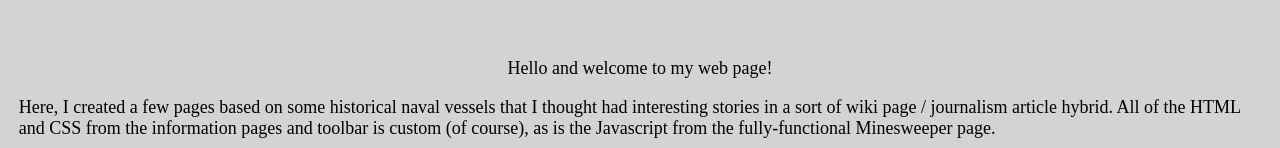
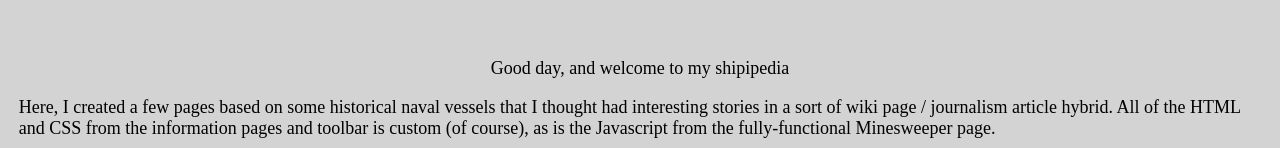
Before and after one commit to aumhfr/aumhfr.github.io, a plain HTML site: page index.html in a window 1280 px wide. Shown: the part 449-597 px from the top of the page. Drawn offline with nearby package versions, Linux system fonts and the light colour scheme.

Commit message:
Update index.html

```diff
--- a/index.html
+++ b/index.html
@@ -209,7 +209,7 @@
       });
     });
     </script>
-        <p id = "hello" style="text-align: center">Hello and welcome to my web page!</p>
+        <p id = "hello" style="text-align: center">Good day, and welcome to my shipipedia</p>
             <p style="font-size: 1em; margin-left: .6em; margin-right: .6em">
             Here, I created a few pages based on some historical naval vessels that I thought had interesting stories in a sort of wiki page / journalism article hybrid. All of the HTML and CSS from the information pages and toolbar is custom (of course), as is the Javascript from the fully-functional Minesweeper page.</p>
             <p style="font-size: 1em; margin-left: .6em; margin-right: .6em">
```
